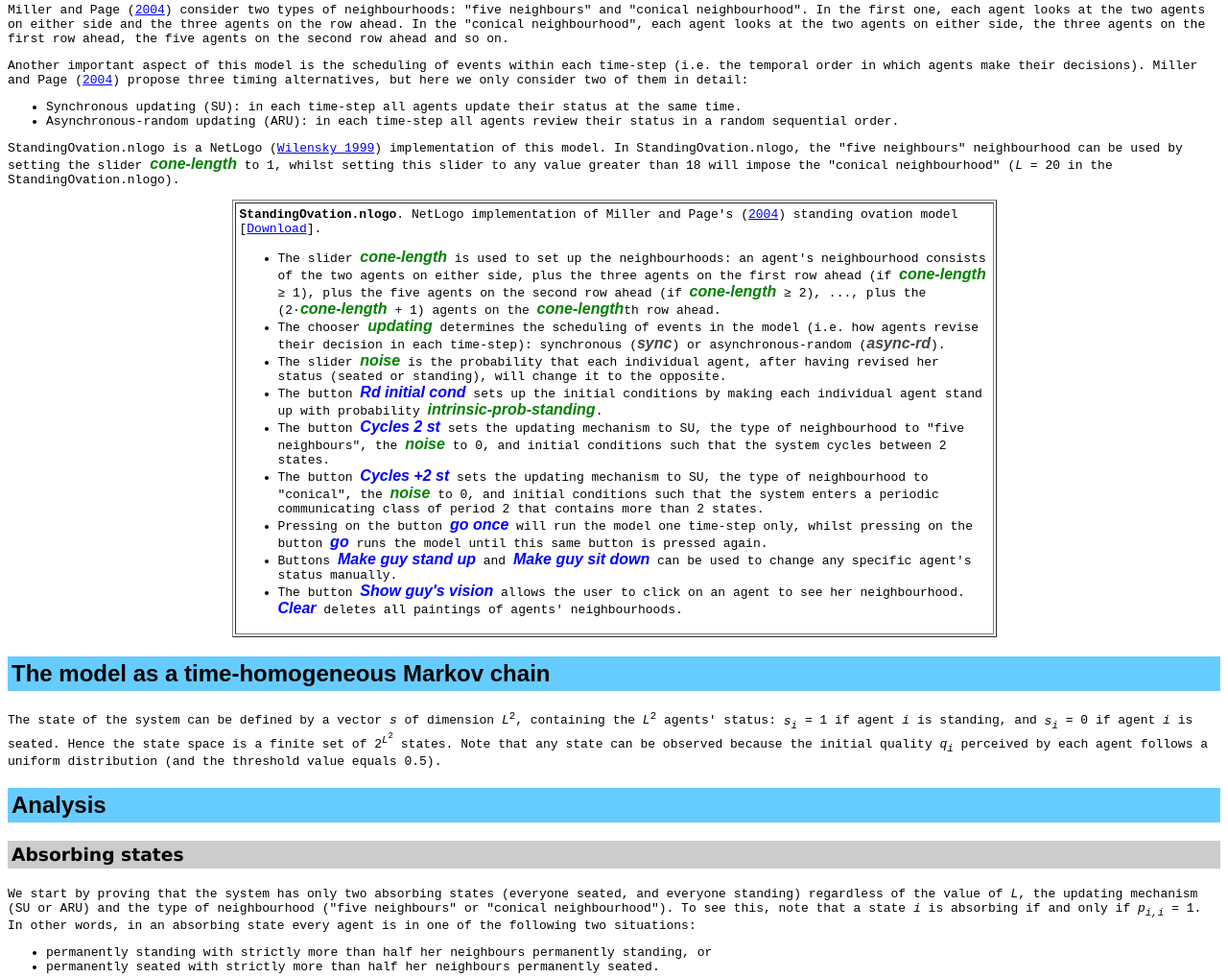
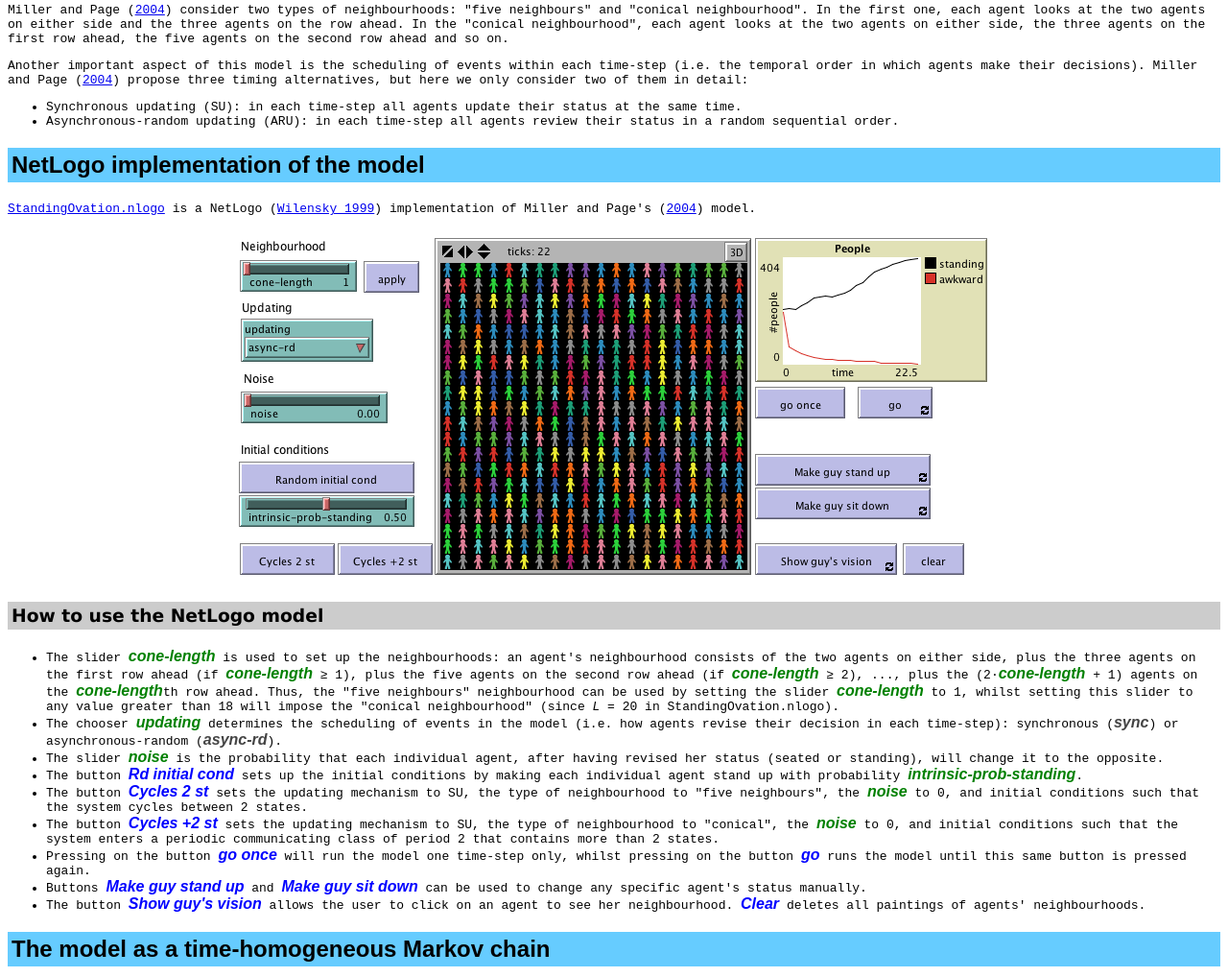
Before and after one commit to luis-r-izquierdo/standingovation, a plain HTML site: page index.html in a window 1280 px wide. Shown: the part 559-1577 px from the top of the page at 96% size. Drawn offline with Linux system fonts and the light colour scheme.

Commit message:
fixed instructions and added img

```diff
--- a/index.html
+++ b/index.html
@@ -105,16 +105,16 @@
    </ul>
 
 
-   <p>StandingOvation.nlogo is a NetLogo (<a href="#wilensky1999">Wilensky 1999</a>) implementation of this model. In StandingOvation.nlogo, the "five neighbours" neighbourhood can be used by setting the slider <i class="slider">cone-length</i> to 1, whilst setting this slider to any value greater than 18 will impose the "conical neighbourhood" (<i>L</i> = 20 in the StandingOvation.nlogo).</p>
+   <h2>NetLogo implementation of the model</h2>
+   <p><a href="StandingOvation.nlogo">StandingOvation.nlogo</a> is a NetLogo (<a href="#wilensky1999">Wilensky 1999</a>) implementation of Miller and Page's (<a href="#miller2004">2004</a>) model.</p>
 
-   <center>
+   <img style="margin:0px auto;display:block" src="./standing-ovation.png" />
 
-      <table border=1 cellpadding=4 width=797>
-         <tr valign=middle align=left>
-            <td>
-               <b>StandingOvation.nlogo</b>. NetLogo implementation of Miller and Page's (<a href="#miller2004">2004</a>) standing ovation model [<a href="StandingOvation.nlogo">Download</a>].
+
+   <h3>How to use the NetLogo model</h3>
+
    <ul>
-                  <li>The slider <i class="slider">cone-length</i> is used to set up the neighbourhoods: an agent's neighbourhood consists of the two agents on either side, plus the three agents on the first row ahead (if <i class="slider">cone-length</i> &ge; 1), plus the five agents on the second row ahead (if <i class="slider">cone-length</i> &ge; 2), ..., plus the (2&middot;<i class="slider">cone-length</i> + 1) agents on the <i class="slider">cone-length</i>th row ahead.</li>
+      <li>The slider <i class="slider">cone-length</i> is used to set up the neighbourhoods: an agent's neighbourhood consists of the two agents on either side, plus the three agents on the first row ahead (if <i class="slider">cone-length</i> &ge; 1), plus the five agents on the second row ahead (if <i class="slider">cone-length</i> &ge; 2), ..., plus the (2&middot;<i class="slider">cone-length</i> + 1) agents on the <i class="slider">cone-length</i>th row ahead. Thus, the "five neighbours" neighbourhood can be used by setting the slider <i class="slider">cone-length</i> to 1, whilst setting this slider to any value greater than 18 will impose the "conical neighbourhood" (since <i>L</i> = 20 in StandingOvation.nlogo).</li>
       <li>The chooser <i class="slider">updating</i> determines the scheduling of events in the model (i.e. how agents revise their decision in each time-step): synchronous (<i class="value">sync</i>) or asynchronous-random (<i class="value">async-rd</i>).</li>
       <li>The slider <i class="slider">noise</i> is the probability that each individual agent, after having revised her status (seated or standing), will change it to the opposite.</li>
       <li>The button <i class="button">Rd initial cond</i> sets up the initial conditions by making each individual agent stand up with probability <i class="slider">intrinsic-prob-standing</i>.</li>
@@ -124,10 +124,9 @@
       <li>Buttons <i class="button">Make guy stand up</i> and <i class="button">Make guy sit down</i> can be used to change any specific agent's status manually.</li>
       <li>The button <i class="button">Show guy's vision</i> allows the user to click on an agent to see her neighbourhood. <i class="button">Clear</i> deletes all paintings of agents' neighbourhoods.</li>
    </ul>
-            </td>
-         </tr>
+
    </table>
-   </center>
+   </ul>
 
 
    <!--
```
Also changed, not shown: standing-ovation.png (added). Lines whose indentation alone changed are shown as unchanged.
